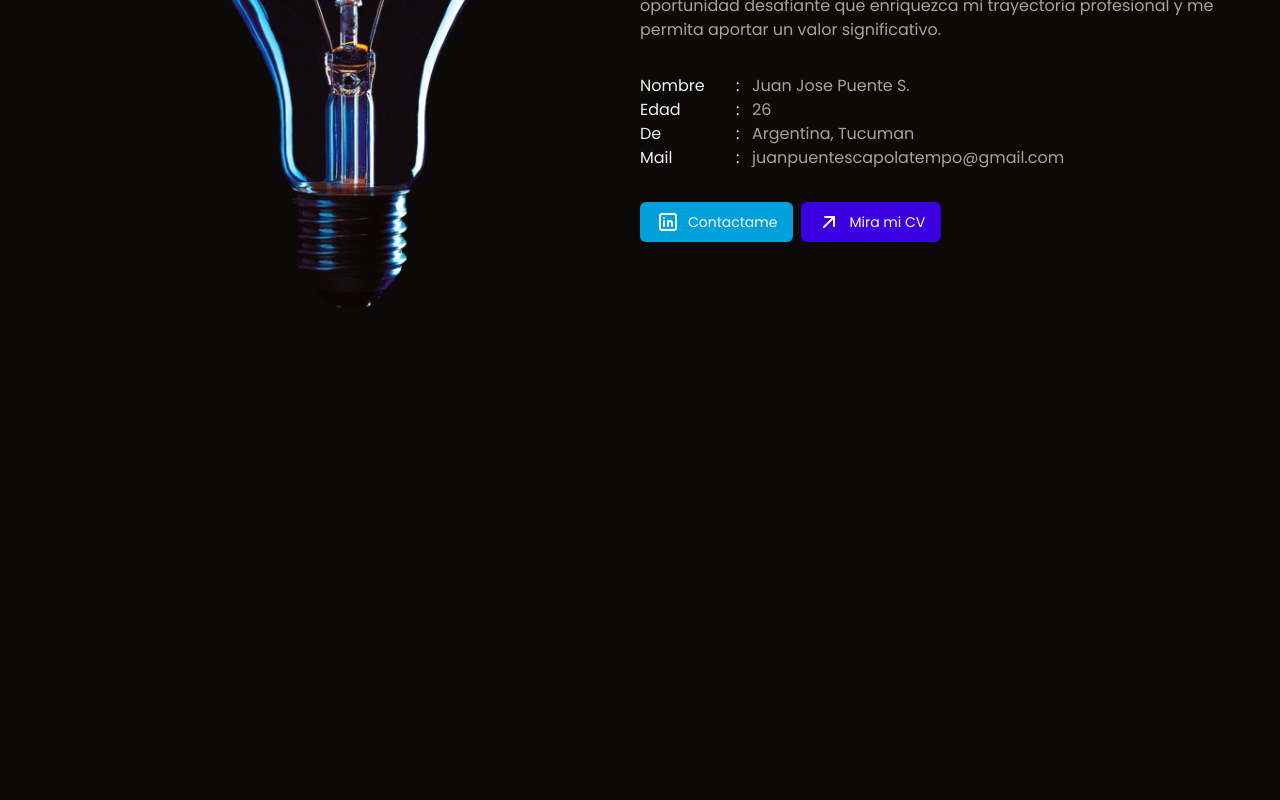
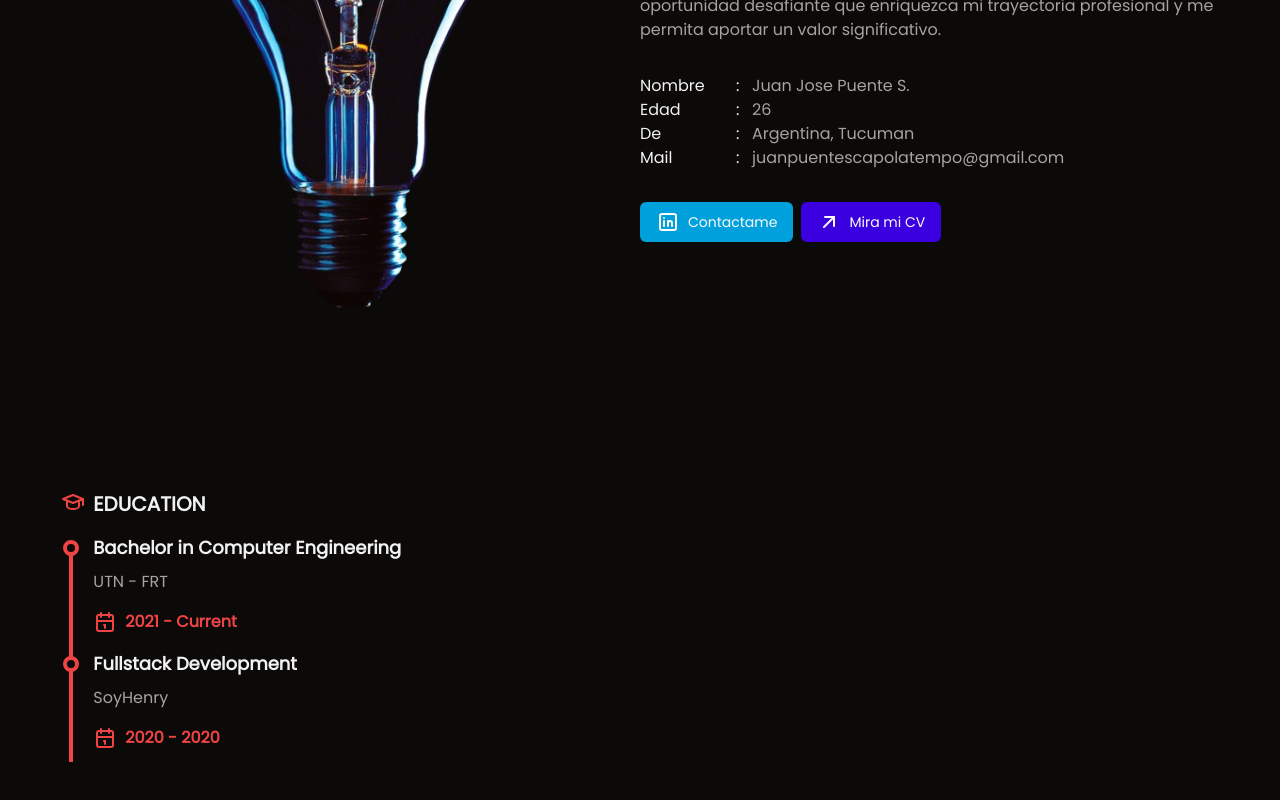
Before and after one commit to JoseScap/portfolio-scap, a Next.js app: page / in a window 1280 px wide. Shown: the part 358-1158 px from the top of the page. Before the commit the page ends 800 px from the top, so only its background shows below. Built offline with nearby package versions, Linux system fonts and the light colour scheme.

Commit message:
feat: :sparkles: init resume section

```diff
--- a/src/app/page.tsx
+++ b/src/app/page.tsx
@@ -1,7 +1,11 @@
 import AboutSection from "@/components/home/about-section";
+import ResumeSection from "@/components/home/resume-section";
 
 export default function Home() {
   return (
-    <AboutSection />
+    <>
+      <AboutSection />
+      <ResumeSection />
+    </>
   )
 }
--- /dev/null
+++ b/src/components/home/resume-section.tsx
@@ -0,0 +1,23 @@
+import MyJourney, { Journey } from "../ui/my-journey";
+
+const educations: Journey[] = [
+    {
+        title: 'Bachelor in Computer Engineering',
+        place: 'UTN - FRT',
+        startDate: '2021'
+    },
+    {
+        title: 'Fullstack Development',
+        place: 'SoyHenry',
+        startDate: '2020',
+        endDate: '2020'
+    },
+]
+
+export default function ResumeSection() {
+  return (
+    <section className="bg-background min-h-screen py-12 px-2 max-w-7xl mx-auto w-11/12 grid grid-cols-1">
+      <MyJourney title="Education" journeyIcon="education" journeys={educations} />
+    </section>
+  )
+}
```
